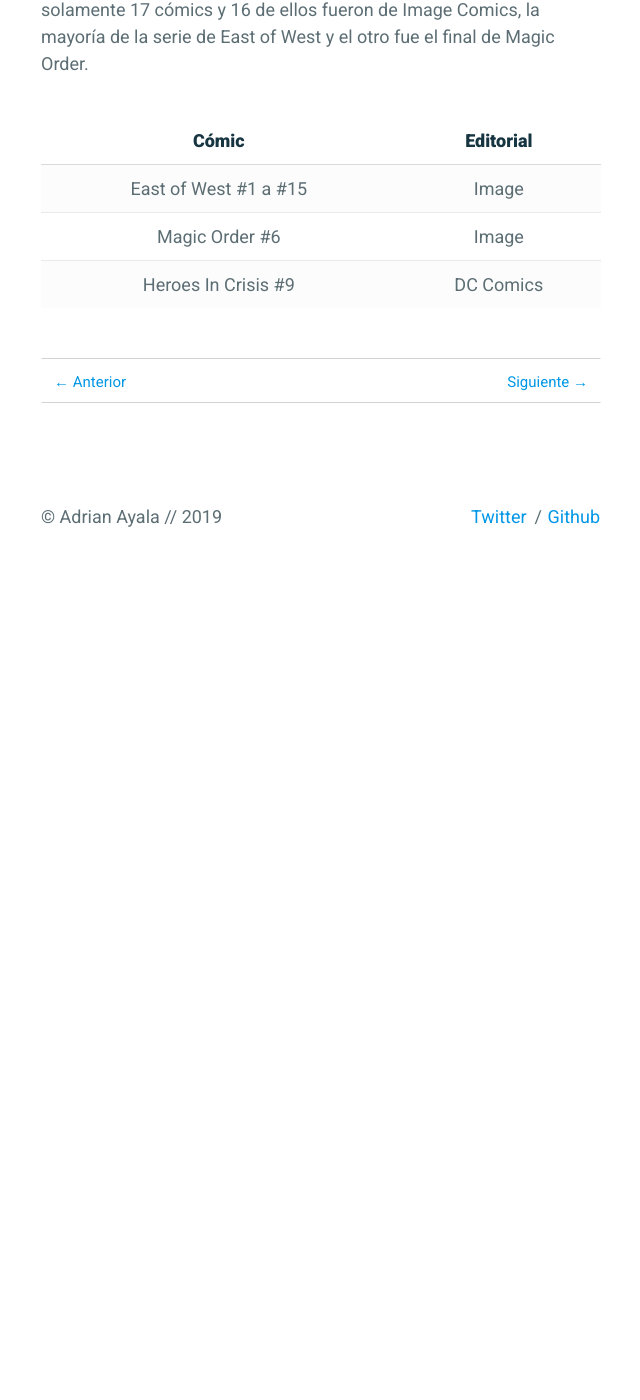
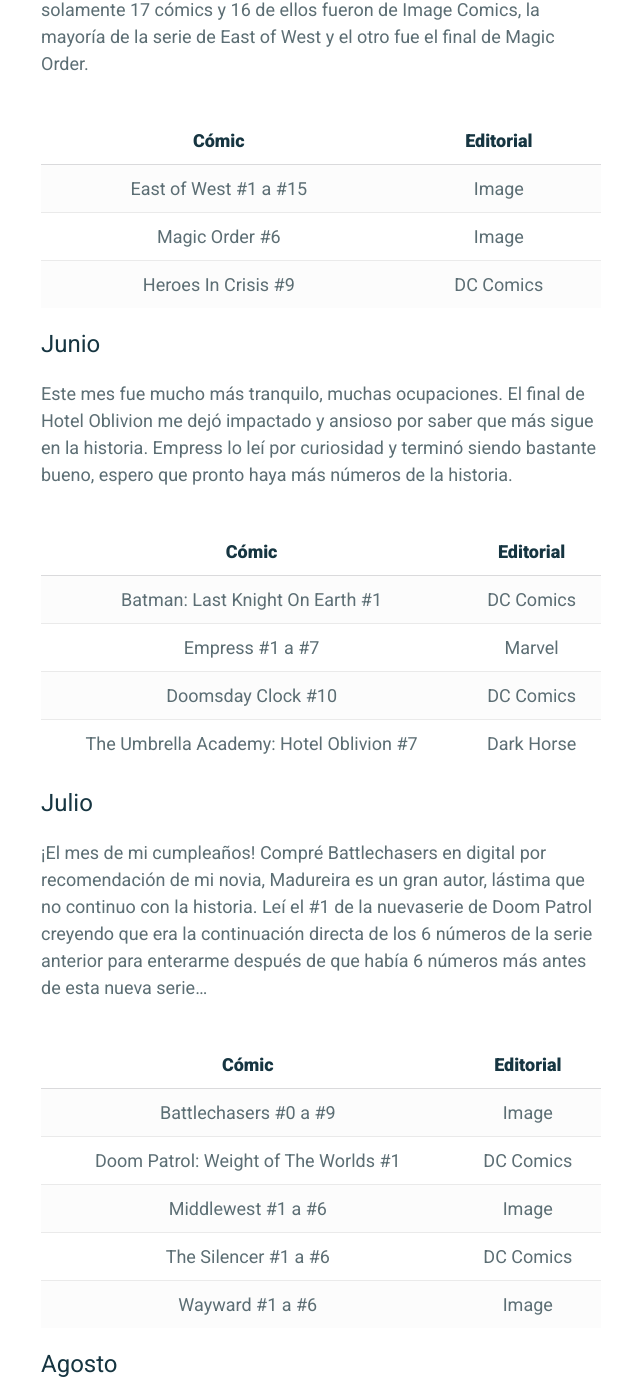
Before and after one commit to adrrian17/adrrian17.github.io, a Jekyll site: the page built from _posts/2019-02-01-entre-vinetas-2019.markdown, in a window 1280 px wide and 1400 px high, scrolled down 3661 px. Shown: the whole window, without its empty margins (319-959 px from the left). Built offline with Jekyll 4.4.1, drawn with Linux system fonts in a browser that asks for light colours; before the commit the page ends 4291 px from its top, so only the background shows below that; some of the changed text lies outside the part shown.

Commit message:
Update 2019-02-01-entre-vinetas-2019.markdown

```diff
--- a/_posts/2019-02-01-entre-vinetas-2019.markdown
+++ b/_posts/2019-02-01-entre-vinetas-2019.markdown
@@ -85,3 +85,41 @@
 East of West #1 a #15|Image
 Magic Order #6|Image
 Heroes In Crisis #9|DC Comics
+
+## Junio
+
+Este mes fue mucho más tranquilo, muchas ocupaciones. El final de Hotel Oblivion me dejó impactado y ansioso por saber que más sigue en la historia. Empress lo leí por curiosidad y terminó siendo bastante bueno, espero que pronto haya más números de la historia.
+
+**Cómic**|**Editorial**
+:-----:|:-----:
+Batman: Last Knight On Earth #1|DC Comics
+Empress #1 a #7|Marvel
+Doomsday Clock #10|DC Comics
+The Umbrella Academy: Hotel Oblivion #7|Dark Horse
+
+## Julio
+
+¡El mes de mi cumpleaños! Compré Battlechasers en digital por recomendación de mi novia, Madureira es un gran autor, lástima que no continuo con la historia. Leí el #1 de la nuevaserie de Doom Patrol creyendo que era la continuación directa de los 6 números de la serie anterior para enterarme después de que había 6 números más antes de esta nueva serie...
+
+**Cómic**|**Editorial**
+:-----:|:-----:
+Battlechasers #0 a #9|Image
+Doom Patrol: Weight of The Worlds #1|DC Comics
+Middlewest #1 a #6|Image
+The Silencer #1 a #6|DC Comics
+Wayward #1 a #6|Image
+
+## Agosto
+
+Leí todo completo el evento de Witching Hour de Wonder Woman y terminó siendo una gran decepción, es un evento muy plano y sin grandes repercusiones. El final de Paper Girls fue muy bonito y con un gran mensaje, extrañaré mucho leer esa serie. Once & Future se ve prometedor, el dúo de Kieron Gillen y Dan Mora es genial.
+
+**Cómic**|**Editorial**
+:-----:|:-----:
+Justice League Dark #4|DC Comics
+Once & Future #1|Boom Studios
+Paper Girls #30|Image
+Road of Bones #1|IDW
+Wonder Woman #56|DC Comics
+Wonder Woman #57|DC Comics
+Wonder Woman/Justice League Dark: The Witching Hour #1|DC Comics
+Wonder Woman/Justice League Dark: The Witching Hour #2|DC Comics
```
